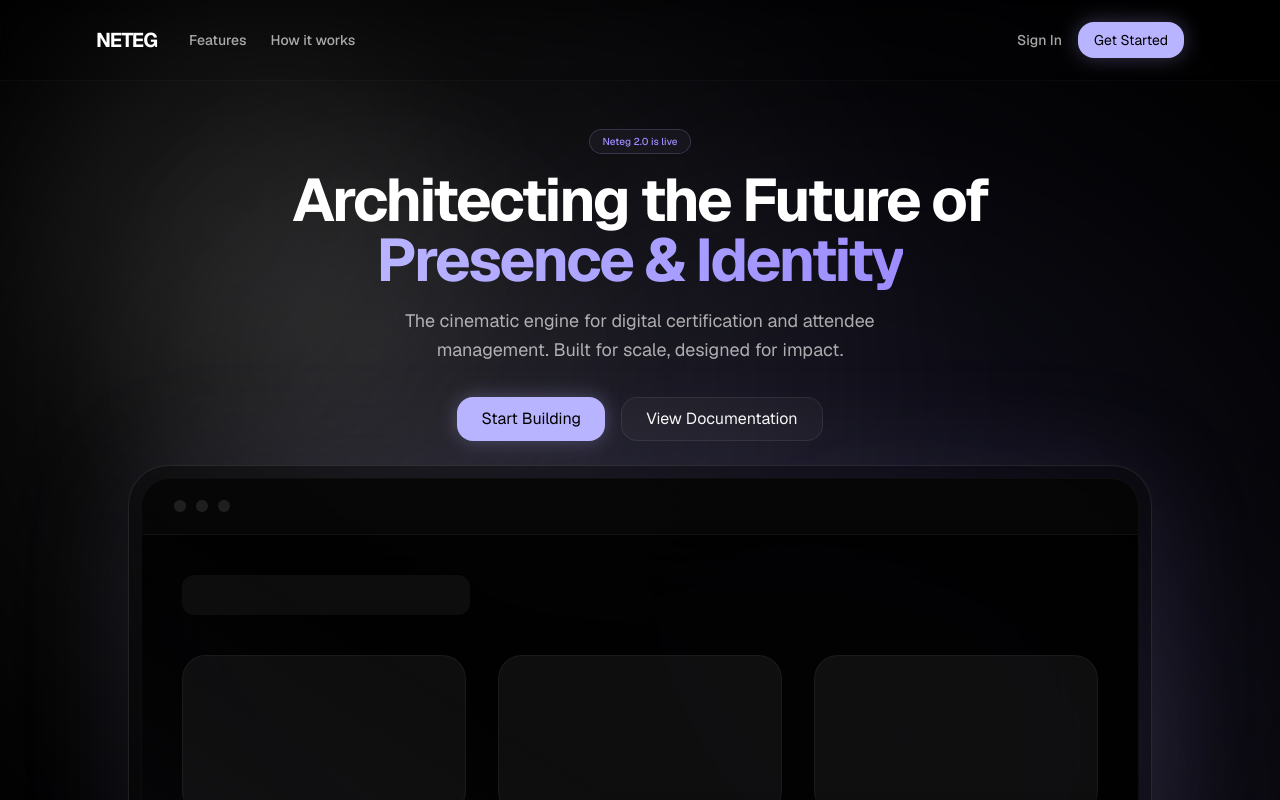
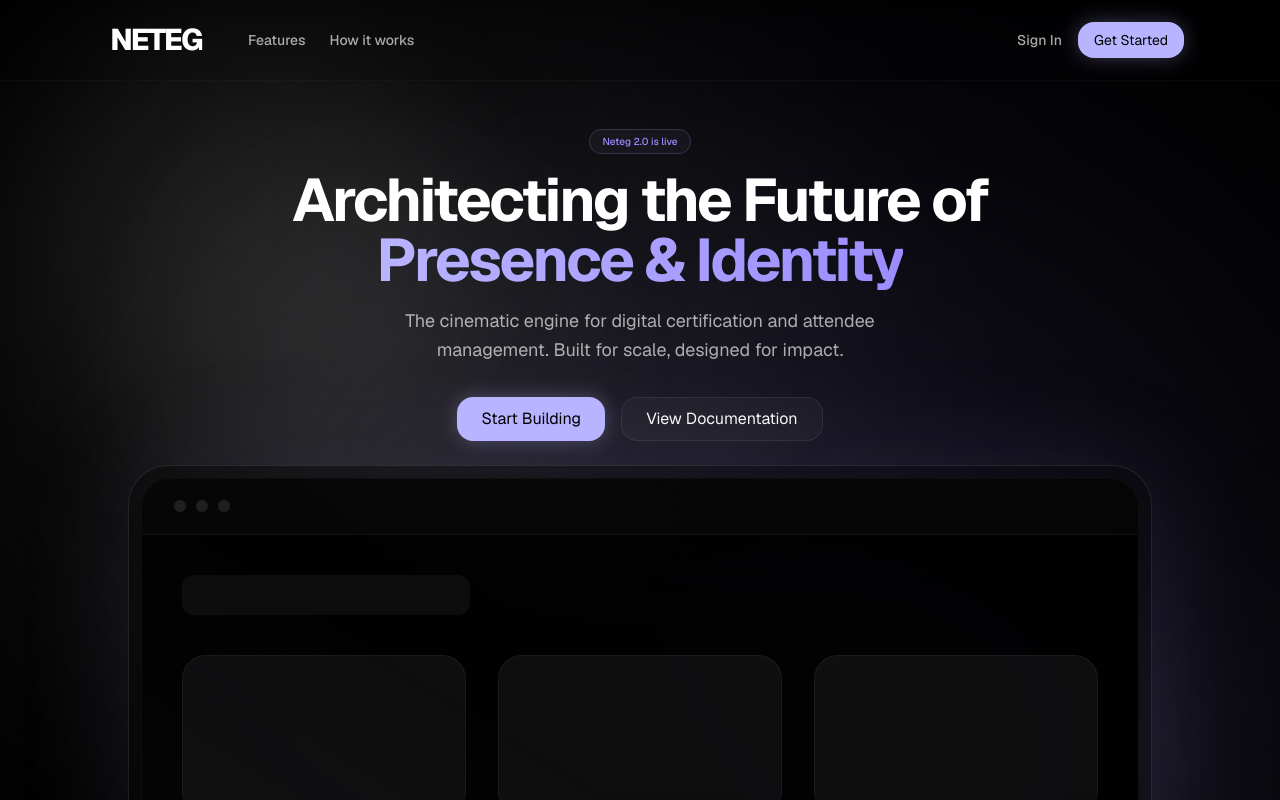
Before and after one commit to PatoCrazy2/neteg, a Next.js app in the folder frontend/: page / in a window 1280 px wide. Shown: the top 800 px of the page. Built offline with nearby package versions, Linux system fonts and the light colour scheme.

Commit message:
feat: navbar animation logo

```diff
--- a/frontend/src/components/ui/navbar.tsx
+++ b/frontend/src/components/ui/navbar.tsx
@@ -2,11 +2,14 @@
 
 import { Container } from "./container";
 import { Button } from "./button";
-import { motion, useScroll, useTransform } from "framer-motion";
+import { motion, useScroll, useTransform, AnimatePresence } from "framer-motion";
 import Link from "next/link";
+import { useState } from "react";
+import Image from "next/image";
 
 export function Navbar() {
   const { scrollY } = useScroll();
+  const [isHovered, setIsHovered] = useState(false);
 
   // Interpolate values based on scroll position (0 to 100 pixels)
   const bgOpacity = useTransform(scrollY, [0, 80], [0.05, 0.7]);
@@ -38,8 +41,45 @@
     >
       <Container className="flex h-20 items-center justify-between">
         <div className="flex items-center gap-8">
-          <Link href="/" className="text-xl font-bold tracking-tighter text-white">
-            NETEG
+          <Link
+            href="/"
+            className="relative h-10 flex items-center"
+            onMouseEnter={() => setIsHovered(true)}
+            onMouseLeave={() => setIsHovered(false)}
+          >
+            <div className="relative flex items-center justify-center min-w-[120px]">
+              <AnimatePresence mode="wait">
+                {isHovered ? (
+                  <motion.div
+                    key="logo-svg"
+                    initial={{ opacity: 0, scale: 0.95 }}
+                    animate={{ opacity: 1, scale: 1 }}
+                    exit={{ opacity: 0, scale: 0.95 }}
+                    transition={{ duration: 0.1 }}
+                    className="flex items-center justify-center"
+                  >
+                    <Image
+                      src="/NETEG.svg"
+                      alt="NETEG Logo"
+                      width={130}
+                      height={40}
+                      className="h-10 w-auto brightness-200"
+                    />
+                  </motion.div>
+                ) : (
+                  <motion.span
+                    key="logo-text"
+                    initial={{ opacity: 0, y: 2 }}
+                    animate={{ opacity: 1, y: 0 }}
+                    exit={{ opacity: 0, y: -2 }}
+                    transition={{ duration: 0.1 }}
+                    className="text-3xl font-extrabold tracking-[-0.06em] text-white whitespace-nowrap"
+                  >
+                    NETEG
+                  </motion.span>
+                )}
+              </AnimatePresence>
+            </div>
           </Link>
           <nav className="hidden md:flex gap-6 text-sm font-medium text-text-secondary">
             <Link href="#features" className="hover:text-primary transition-colors">Features</Link>
```
Also changed, not shown: frontend/public/NETEG.svg (added).
